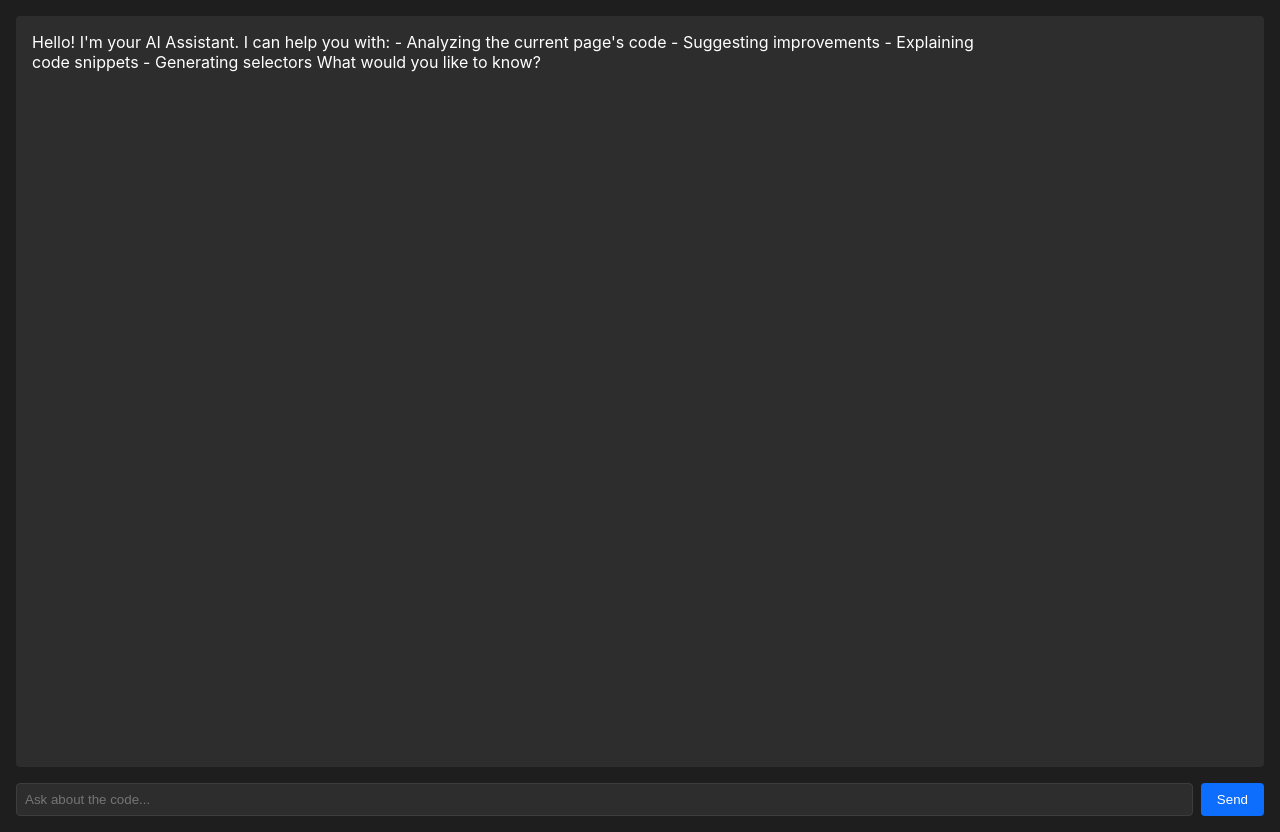
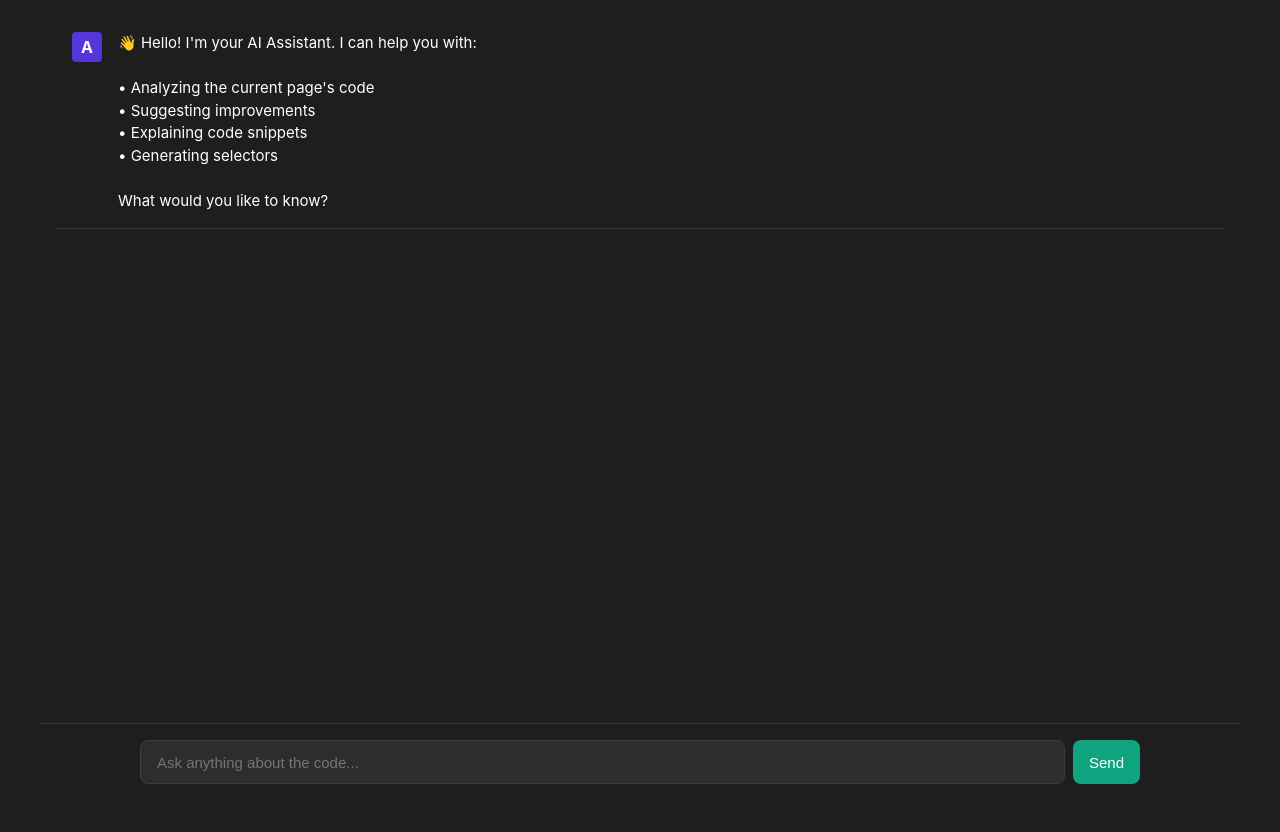
Before and after one commit to luciofondon98/devtools-ai-assistant, a browser extension: page panel.html in a window 1280 px wide. After the commit the page ends 800 px from the top, so only its background shows below. Drawn offline with Linux system fonts and the light colour scheme.

Commit message:
Cambios en la interfaz

````diff
--- a/panel.html
+++ b/panel.html
@@ -3,100 +3,201 @@
 <head>
     <title>AI Assistant Panel</title>
     <style>
+        :root {
+            --primary-color: #10a37f;
+            --background-color: #1e1e1e;
+            --chat-background: #2d2d2d;
+            --text-color: #ffffff;
+            --border-color: #3d3d3d;
+            --hover-color: #0f916f;
+        }
+
+        * {
+            box-sizing: border-box;
+            margin: 0;
+            padding: 0;
+        }
+
         body {
             margin: 0;
-            padding: 16px;
+            padding: 0;
             font-family: -apple-system, BlinkMacSystemFont, 'Segoe UI', Roboto, Oxygen, Ubuntu, Cantarell, 'Open Sans', 'Helvetica Neue', sans-serif;
-            background-color: #1e1e1e;
-            color: #ffffff;
+            background-color: var(--background-color);
+            color: var(--text-color);
+            line-height: 1.5;
         }
+
         .container {
             display: flex;
             flex-direction: column;
             height: 100vh;
+            max-width: 1200px;
+            margin: 0 auto;
         }
+
         .chat-container {
             flex: 1;
             overflow-y: auto;
-            margin-bottom: 16px;
-            padding: 8px;
-            background-color: #2d2d2d;
+            padding: 1rem;
+            scroll-behavior: smooth;
+        }
+
+        .message-wrapper {
+            display: flex;
+            margin-bottom: 1.5rem;
+            gap: 1rem;
+            padding: 1rem;
+            border-bottom: 1px solid var(--border-color);
+        }
+
+        .avatar {
+            width: 30px;
+            height: 30px;
             border-radius: 4px;
+            display: flex;
+            align-items: center;
+            justify-content: center;
+            font-weight: bold;
+            flex-shrink: 0;
         }
+
+        .user-avatar {
+            background-color: var(--primary-color);
+        }
+
+        .assistant-avatar {
+            background-color: #5436DA;
+        }
+
+        .message {
+            flex: 1;
+            padding: 0;
+            border-radius: 8px;
+            font-size: 15px;
+        }
+
+        .user-message {
+            color: var(--text-color);
+        }
+
+        .assistant-message {
+            color: var(--text-color);
+        }
+
         .input-container {
+            padding: 1rem;
+            border-top: 1px solid var(--border-color);
+            background-color: var(--background-color);
+        }
+
+        .input-wrapper {
             display: flex;
-            gap: 8px;
+            gap: 0.5rem;
+            max-width: 1000px;
+            margin: 0 auto;
+            position: relative;
         }
+
         #userInput {
             flex: 1;
-            padding: 8px;
-            border: 1px solid #3d3d3d;
-            border-radius: 4px;
-            background-color: #2d2d2d;
-            color: #ffffff;
+            padding: 0.75rem 1rem;
+            border: 1px solid var(--border-color);
+            border-radius: 8px;
+            background-color: var(--chat-background);
+            color: var(--text-color);
+            font-size: 15px;
+            line-height: 1.5;
+            resize: none;
+            height: 44px;
+            max-height: 200px;
+            overflow-y: auto;
         }
+
+        #userInput:focus {
+            outline: none;
+            border-color: var(--primary-color);
+        }
+
         button {
-            padding: 8px 16px;
-            background-color: #0d6efd;
+            padding: 0.5rem 1rem;
+            background-color: var(--primary-color);
             color: white;
             border: none;
-            border-radius: 4px;
+            border-radius: 8px;
             cursor: pointer;
+            font-size: 15px;
+            height: 44px;
+            transition: background-color 0.2s;
         }
+
         button:hover {
-            background-color: #0b5ed7;
+            background-color: var(--hover-color);
         }
-        .message {
-            margin-bottom: 8px;
-            padding: 8px;
-            border-radius: 4px;
-        }
-        .user-message {
-            background-color: #0d6efd;
-            margin-left: 20%;
-        }
-        .assistant-message {
-            background-color: #2d2d2d;
-            margin-right: 20%;
-        }
+
         .loading {
             display: none;
+            padding: 1rem;
             text-align: center;
-            padding: 8px;
+            color: var(--text-color);
+            opacity: 0.8;
         }
+
+        .loading::after {
+            content: '';
+            display: inline-block;
+            width: 12px;
+            height: 12px;
+            border: 2px solid var(--primary-color);
+            border-radius: 50%;
+            border-top-color: transparent;
+            animation: spin 1s linear infinite;
+            margin-left: 8px;
+            vertical-align: middle;
+        }
+
+        @keyframes spin {
+            to {
+                transform: rotate(360deg);
+            }
+        }
+
         .error {
             color: #dc3545;
-            padding: 8px;
-            margin-bottom: 8px;
-            border-radius: 4px;
+            padding: 1rem;
+            margin: 0.5rem;
+            border-radius: 8px;
             background-color: rgba(220, 53, 69, 0.1);
         }
-        /* Code block styling */
+
         pre {
-            margin: 8px 0;
-            padding: 12px;
-            border-radius: 4px;
+            margin: 1rem 0;
+            padding: 1rem;
+            border-radius: 8px;
             background-color: #1a1a1a;
             overflow-x: auto;
-            font-family: 'Consolas', monospace;
+            font-family: 'Consolas', 'Monaco', monospace;
             font-size: 14px;
             white-space: pre-wrap;
         }
+
         code {
-            font-family: 'Consolas', monospace;
+            font-family: 'Consolas', 'Monaco', monospace;
             background-color: #3d3d3d;
-            padding: 2px 4px;
-            border-radius: 3px;
+            padding: 0.2rem 0.4rem;
+            border-radius: 4px;
+            font-size: 0.9em;
         }
     </style>
 </head>
 <body>
     <div class="container">
         <div class="chat-container" id="chatContainer"></div>
-        <div class="loading" id="loading">Thinking...</div>
+        <div class="loading" id="loading">Thinking</div>
         <div class="input-container">
-            <input type="text" id="userInput" placeholder="Ask about the code...">
-            <button id="sendButton">Send</button>
+            <div class="input-wrapper">
+                <input type="text" id="userInput" placeholder="Ask anything about the code...">
+                <button id="sendButton">Send</button>
+            </div>
         </div>
     </div>
     <script src="panel.js"></script>
--- a/panel.js
+++ b/panel.js
@@ -17,19 +17,37 @@ function addMessage(text, type) {
         return;
     }
 
+    const messageWrapper = document.createElement('div');
+    messageWrapper.className = 'message-wrapper';
+
+    // Create avatar
+    const avatar = document.createElement('div');
+    avatar.className = `avatar ${type}-avatar`;
+    avatar.textContent = type === 'user' ? 'U' : 'A';
+
+    // Create message container
     const messageDiv = document.createElement('div');
     messageDiv.className = `message ${type}-message`;
 
     // Format code blocks
     let formattedText = text.replace(/```(\w+)?\n([\s\S]*?)```/g, (match, language, code) => {
-        return `<pre><code>${code.trim()}</code></pre>`;
+        const lang = language ? ` class="language-${language}"` : '';
+        return `<pre><code${lang}>${code.trim()}</code></pre>`;
     });
 
     // Format inline code
     formattedText = formattedText.replace(/`([^`]+)`/g, '<code>$1</code>');
 
+    // Format line breaks
+    formattedText = formattedText.replace(/\n/g, '<br>');
+
     messageDiv.innerHTML = formattedText;
-    chatContainer.appendChild(messageDiv);
+
+    // Assemble message
+    messageWrapper.appendChild(avatar);
+    messageWrapper.appendChild(messageDiv);
+
+    chatContainer.appendChild(messageWrapper);
     chatContainer.scrollTop = chatContainer.scrollHeight;
 }
 
@@ -46,18 +64,25 @@ async function initializePanel() {
             throw new Error('Required DOM elements not found');
         }
 
-        // Add welcome message first
-        addMessage('Hello! I\'m your AI Assistant. I can help you with:\n' +
-                  '- Analyzing the current page\'s code\n' +
-                  '- Suggesting improvements\n' +
-                  '- Explaining code snippets\n' +
-                  '- Generating selectors\n' +
+        // Add welcome message
+        addMessage('👋 Hello! I\'m your AI Assistant. I can help you with:\n\n' +
+                  '• Analyzing the current page\'s code\n' +
+                  '• Suggesting improvements\n' +
+                  '• Explaining code snippets\n' +
+                  '• Generating selectors\n\n' +
                   'What would you like to know?', 'assistant');
 
-        // Then get page information
+        // Get page information
         const response = await chrome.runtime.sendMessage({ type: 'GET_PAGE_INFO' });
         currentPageInfo = response;
         console.log('Page info loaded:', currentPageInfo);
+
+        // Auto-resize input field
+        userInput.addEventListener('input', function() {
+            this.style.height = 'auto';
+            this.style.height = (this.scrollHeight) + 'px';
+        });
+
     } catch (error) {
         console.error('Error initializing panel:', error);
         addMessage('Error initializing panel: ' + error.message, 'error');
@@ -74,8 +99,9 @@ async function sendMessage() {
     const message = userInput.value.trim();
     if (!message) return;
 
-    // Clear input
+    // Clear input and reset height
     userInput.value = '';
+    userInput.style.height = '44px';
 
     // Add user message to chat
     addMessage(message, 'user');
@@ -109,11 +135,16 @@ function setupEventListeners() {
     }
 
     sendButton.addEventListener('click', sendMessage);
+
     userInput.addEventListener('keypress', (e) => {
-        if (e.key === 'Enter') {
+        if (e.key === 'Enter' && !e.shiftKey) {
+            e.preventDefault();
             sendMessage();
         }
     });
+
+    // Focus input on load
+    userInput.focus();
 }
 
 // Initialize the panel when the page loads
````
Also changed, not shown: 2 other files.
